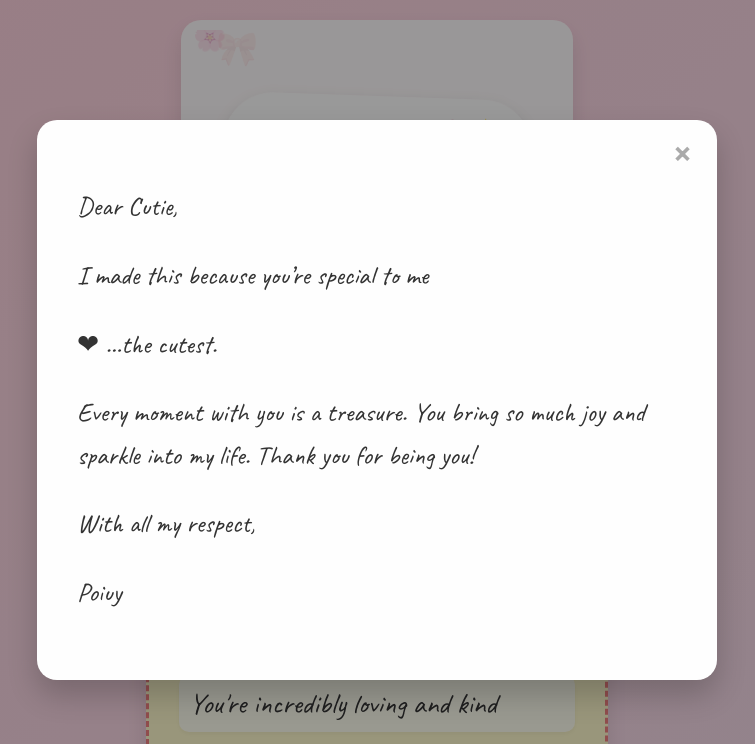
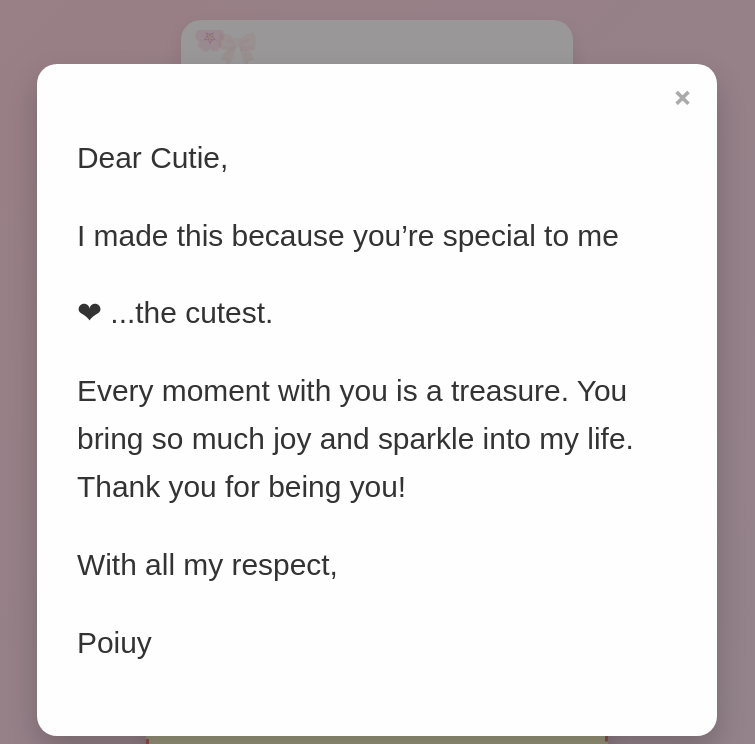
Before and after one commit to selamDS/Cute, a plain HTML site: page index.html in a window 1280 px wide. Shown: the top 744 px of the page, without its empty margins (263-1018 px from the left). Drawn offline with nearby package versions, Linux system fonts and the light colour scheme.

Commit message:
Update index.html

```diff
--- a/index.html
+++ b/index.html
@@ -358,6 +358,15 @@
         .letter {
             font-family: var(--font-caveat);
             font-size: 1.5em;
+            line-height: 1.8;
+            text-align: left;
+            clip-path: inset(100% 0 0 0); /* Start folded */
+            animation: unfoldLetter 1.5s ease-out forwards;
+            animation-delay: 0.3s; /* Delay after modal pops */
+        }
+        .letter {
+            font-family: sans-serif;
+            font-size: 1.7em;
             line-height: 1.8;
             text-align: left;
             clip-path: inset(100% 0 0 0); /* Start folded */
```
